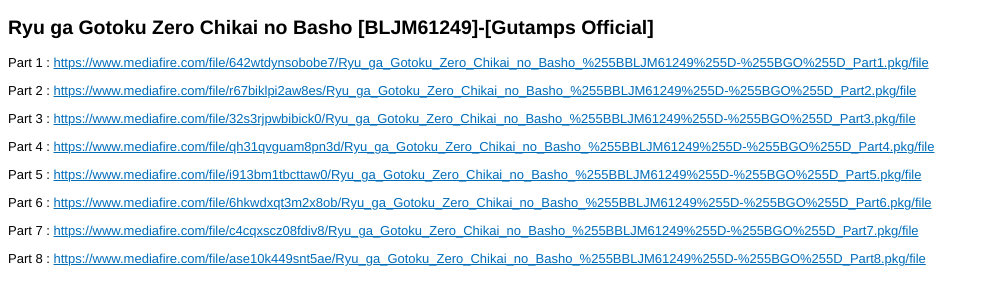
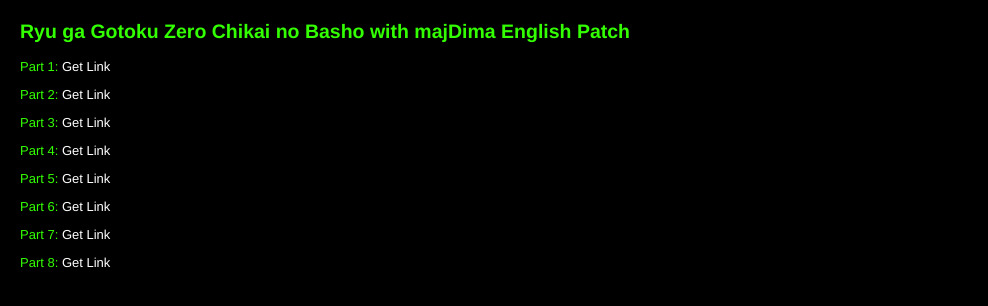
Before and after one commit to gutampsid/rggzcnbgomf.github.io, a plain HTML site: page index.html in a window 1280 px wide. Shown: the whole page, without its empty margins (0-988 px from the left). Drawn offline with Linux system fonts and the light colour scheme.

Commit message:
Update index.html

```diff
--- a/index.html
+++ b/index.html
@@ -1,32 +1,48 @@
-<!DOCTYPE html PUBLIC "-//W3C//DTD XHTML 1.0 Transitional//EN" "http://www.w3.org/TR/xhtml1/DTD/xhtml1-transitional.dtd">
-<html xmlns="http://www.w3.org/1999/xhtml">
+<!DOCTYPE html>
+<html lang="en">
 <head>
-    <title>Ryu ga Gotoku Zero Chikai no Basho [BLJM61249]-[Gutamps Official]</title>
-    <style type="text/css">
-        body, table { font-family: Helvetica, Arial, sans-serif; font-size: 13px; }
-        a { color: #006DBA; }
+    <meta charset="UTF-8">
+    <meta http-equiv="X-UA-Compatible" content="IE=edge">
+    <meta name="viewport" content="width=device-width, initial-scale=1.0">
+    <title>Ryu ga Gotoku Zero Chikai no Basho with majDima English Patch[BLJM61249]-[Gutamps Official]</title>
+    <style>
+        body {
+            font-family: 'Helvetica', 'Arial', sans-serif;
+            font-size: 13px;
+            color: #33ff00;
+            background-color: rgb(0, 0, 0);
+            margin: 20px;
+        }
+
+        h2 {
+            color: #33ff00;
+        }
+
+        a {
+            color: #ffffff;
+            text-decoration: none;
+            transition: color 0.3s ease;
+        }
+
+        a:hover {
+            color: #ff4500;
+        }
+
+        p {
+            margin-bottom: 10px;
+        }
     </style>
-    <!--NUMBER--4yp3ffta--NUMBER-->
-    <!--TYPE--RichText--TYPE-->
-    <!--PERMISSION--Readonly--PERMISSION-->
-    <!--ACCESS--Public--ACCESS-->
-    <!--PASSWORD----PASSWORD-->
-    <!--STATUS--Active--STATUS-->
-    <!--QUICKEDIT--False--QUICKEDIT-->
-    <!--QUICKEDITPASSWORD----QUICKEDITPASSWORD-->
-    <!--DATECREATED--2021-10-07 11:43:00--DATECREATED-->
-    <!--DATEUPDATED--2021-10-08 09:01:41--DATEUPDATED-->
-    <!--LABELS--MediaFire--LABELS-->
 </head>
 <body>
-<h2>Ryu ga Gotoku Zero Chikai no Basho [BLJM61249]-[Gutamps Official]</h2>
-<anotepad><p>Part 1 : <a href="https://www.mediafire.com/file/642wtdynsobobe7/Ryu_ga_Gotoku_Zero_Chikai_no_Basho_%255BBLJM61249%255D-%255BGO%255D_Part1.pkg/file" target="_blank" rel="noopener">https://www.mediafire.com/file/642wtdynsobobe7/Ryu_ga_Gotoku_Zero_Chikai_no_Basho_%255BBLJM61249%255D-%255BGO%255D_Part1.pkg/file</a></p>
-<p>Part 2 : <a href="https://www.mediafire.com/file/r67biklpi2aw8es/Ryu_ga_Gotoku_Zero_Chikai_no_Basho_%255BBLJM61249%255D-%255BGO%255D_Part2.pkg/file" target="_blank" rel="noopener">https://www.mediafire.com/file/r67biklpi2aw8es/Ryu_ga_Gotoku_Zero_Chikai_no_Basho_%255BBLJM61249%255D-%255BGO%255D_Part2.pkg/file</a></p>
-<p>Part 3 : <a href="https://www.mediafire.com/file/32s3rjpwbibick0/Ryu_ga_Gotoku_Zero_Chikai_no_Basho_%255BBLJM61249%255D-%255BGO%255D_Part3.pkg/file" target="_blank" rel="noopener">https://www.mediafire.com/file/32s3rjpwbibick0/Ryu_ga_Gotoku_Zero_Chikai_no_Basho_%255BBLJM61249%255D-%255BGO%255D_Part3.pkg/file</a></p>
-<p>Part 4 : <a href="https://www.mediafire.com/file/qh31qvguam8pn3d/Ryu_ga_Gotoku_Zero_Chikai_no_Basho_%255BBLJM61249%255D-%255BGO%255D_Part4.pkg/file" target="_blank" rel="noopener">https://www.mediafire.com/file/qh31qvguam8pn3d/Ryu_ga_Gotoku_Zero_Chikai_no_Basho_%255BBLJM61249%255D-%255BGO%255D_Part4.pkg/file</a></p>
-<p>Part 5 : <a href="https://www.mediafire.com/file/i913bm1tbcttaw0/Ryu_ga_Gotoku_Zero_Chikai_no_Basho_%255BBLJM61249%255D-%255BGO%255D_Part5.pkg/file" target="_blank" rel="noopener">https://www.mediafire.com/file/i913bm1tbcttaw0/Ryu_ga_Gotoku_Zero_Chikai_no_Basho_%255BBLJM61249%255D-%255BGO%255D_Part5.pkg/file</a></p>
-<p>Part 6 : <a href="https://www.mediafire.com/file/6hkwdxqt3m2x8ob/Ryu_ga_Gotoku_Zero_Chikai_no_Basho_%255BBLJM61249%255D-%255BGO%255D_Part6.pkg/file" target="_blank" rel="noopener">https://www.mediafire.com/file/6hkwdxqt3m2x8ob/Ryu_ga_Gotoku_Zero_Chikai_no_Basho_%255BBLJM61249%255D-%255BGO%255D_Part6.pkg/file</a></p>
-<p>Part 7 : <a href="https://www.mediafire.com/file/c4cqxscz08fdiv8/Ryu_ga_Gotoku_Zero_Chikai_no_Basho_%255BBLJM61249%255D-%255BGO%255D_Part7.pkg/file" target="_blank" rel="noopener">https://www.mediafire.com/file/c4cqxscz08fdiv8/Ryu_ga_Gotoku_Zero_Chikai_no_Basho_%255BBLJM61249%255D-%255BGO%255D_Part7.pkg/file</a></p>
-<p>Part 8 : <a href="https://www.mediafire.com/file/ase10k449snt5ae/Ryu_ga_Gotoku_Zero_Chikai_no_Basho_%255BBLJM61249%255D-%255BGO%255D_Part8.pkg/file" target="_blank" rel="noopener">https://www.mediafire.com/file/ase10k449snt5ae/Ryu_ga_Gotoku_Zero_Chikai_no_Basho_%255BBLJM61249%255D-%255BGO%255D_Part8.pkg/file</a></p></anotepad>
+    <h2>Ryu ga Gotoku Zero Chikai no Basho with majDima English Patch</h2>
+    <p>Part 1: <a href="https://www.mediafire.com/file/0l9ffl7qa67zq8i/Ryu_ga_Gotoku_Zero_Chikai_no_Basho_%255BBLJM61249%255D-%255BGO%255D_Part1.pkg/file" target="_blank" rel="noopener">Get Link</a></p>
+    <p>Part 2: <a href="https://www.mediafire.com/file/wl35v2hirhyww2u/Ryu_ga_Gotoku_Zero_Chikai_no_Basho_%255BBLJM61249%255D-%255BGO%255D_Part2.pkg/file" target="_blank" rel="noopener">Get Link</a></p>
+    <p>Part 3: <a href="https://www.mediafire.com/file/22zhtt4pdfibx46/Ryu_ga_Gotoku_Zero_Chikai_no_Basho_%255BBLJM61249%255D-%255BGO%255D_Part3.pkg/file" target="_blank" rel="noopener">Get Link</a></p>
+    <p>Part 4: <a href="https://www.mediafire.com/file/5oixy7pi9pgj02p/Ryu_ga_Gotoku_Zero_Chikai_no_Basho_%255BBLJM61249%255D-%255BGO%255D_Part4.pkg/file" target="_blank" rel="noopener">Get Link</a></p>
+    <p>Part 5: <a href="https://www.mediafire.com/file/ebsp8r658lce8yc/Ryu_ga_Gotoku_Zero_Chikai_no_Basho_%255BBLJM61249%255D-%255BGO%255D_Part5.pkg/file" target="_blank" rel="noopener">Get Link</a></p>
+    <p>Part 6: <a href="https://www.mediafire.com/file/j116rdul9kacpxd/Ryu_ga_Gotoku_Zero_Chikai_no_Basho_%255BBLJM61249%255D-%255BGO%255D_Part6.pkg/file" target="_blank" rel="noopener">Get Link</a></p>
+    <p>Part 7: <a href="https://www.mediafire.com/file/xlrfs576s22h0dr/Ryu_ga_Gotoku_Zero_Chikai_no_Basho_%255BBLJM61249%255D-%255BGO%255D_Part7.pkg/file" target="_blank" rel="noopener">Get Link</a></p>
+    <p>Part 8: <a href="https://www.mediafire.com/file/ulcr361d0k1i2ly/Ryu_ga_Gotoku_Zero_Chikai_no_Basho_%255BBLJM61249%255D-%255BGO%255D_Part8.pkg/file" target="_blank" rel="noopener">Get Link</a></p>
+    <!-- Add the rest of the links similarly -->
 </body>
 </html>
```
